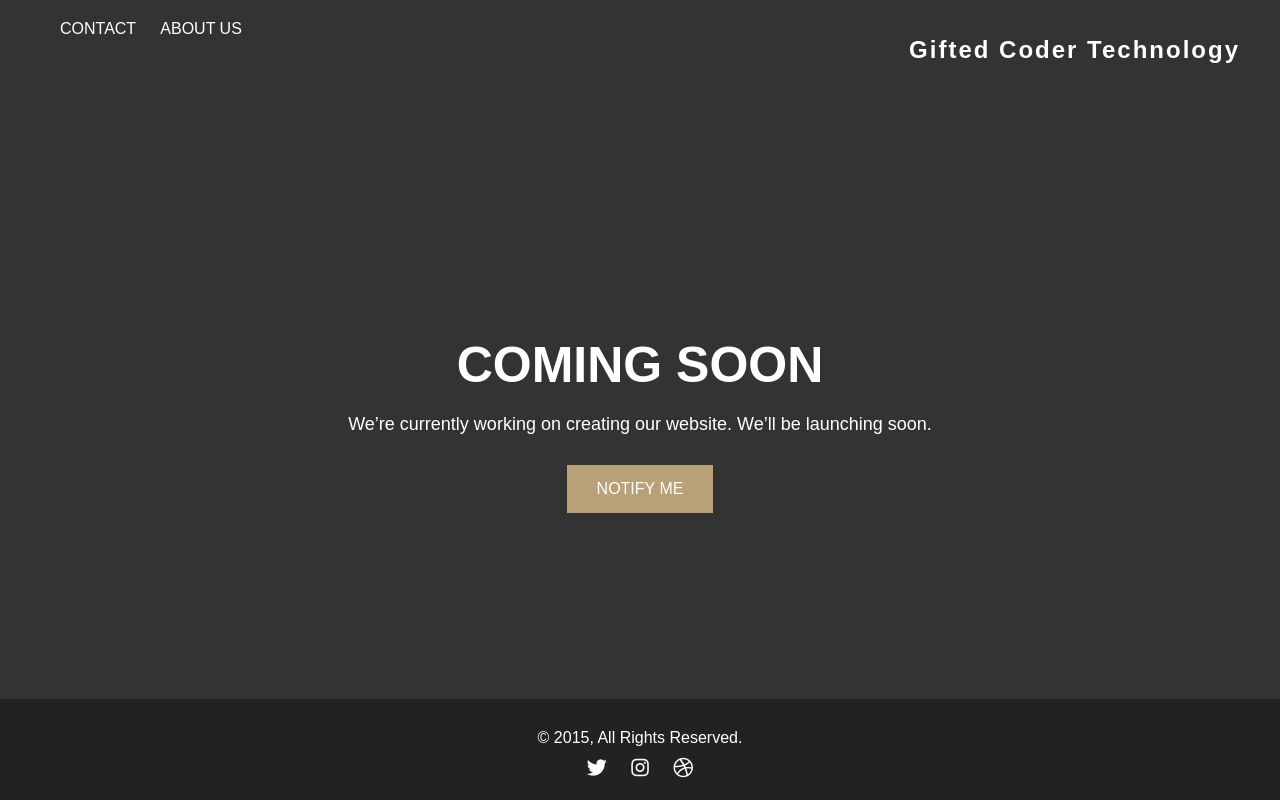
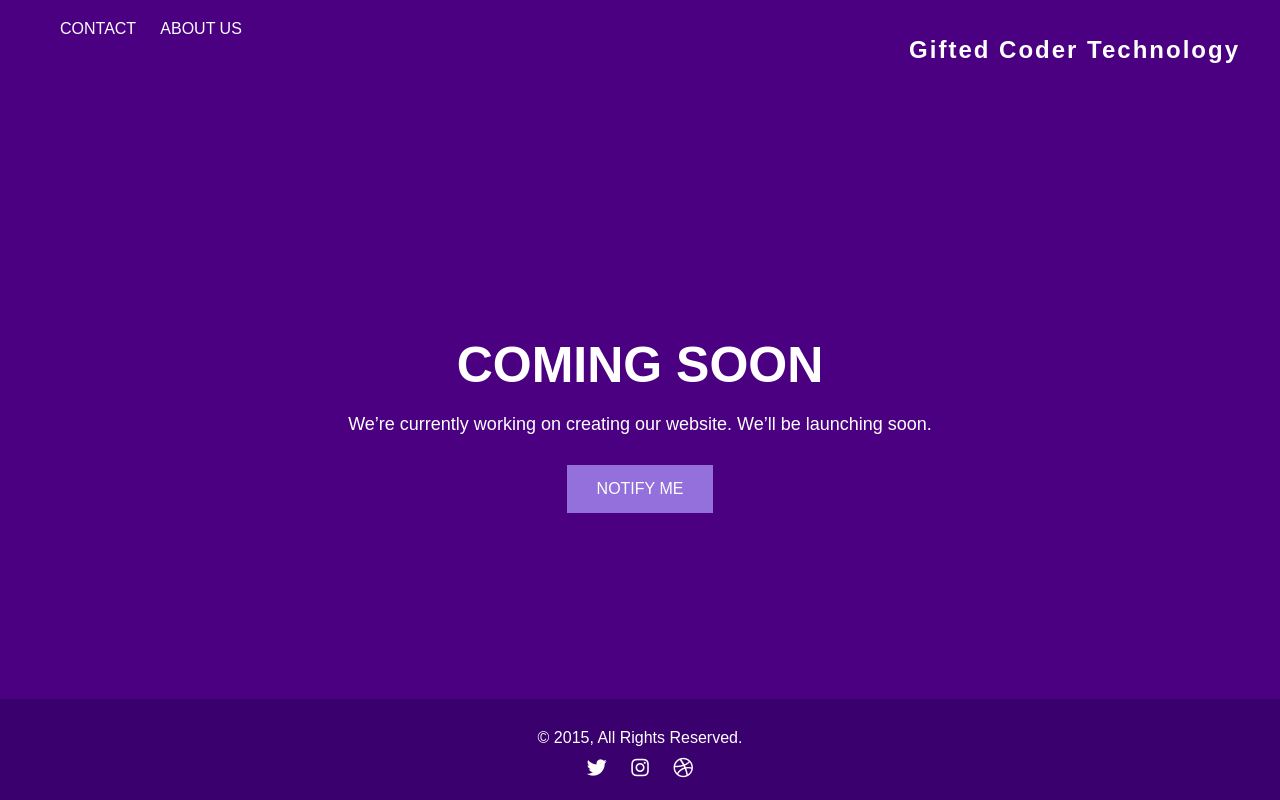
Before and after one commit to PrensesMTN/PrensesMTN.github.io, a PHP site: page / in a window 1280 px wide. Run offline with PHP 8.4, Linux system fonts and the light colour scheme.

Commit message:
Update styles.css
changed to purple

```diff
--- a/styles.css
+++ b/styles.css
@@ -1,7 +1,7 @@
 /* Genel stil */
 body {
     font-family: 'Arial', sans-serif;
-    background-color: #333;
+    background-color: #4B0082; /* Mor arka plan */
     color: #fff;
     margin: 0;
     padding: 0;
@@ -43,7 +43,7 @@ header nav a {
 }
 
 .notify-btn {
-    background-color: #b8a079;
+    background-color: #9370DB; /* Açık mor buton */
     color: #fff;
     border: none;
     padding: 15px 30px;
@@ -53,12 +53,12 @@ header nav a {
 }
 
 .notify-btn:hover {
-    background-color: #a49063;
+    background-color: #7B68EE; /* Daha koyu mor hover rengi */
 }
 
 footer {
     padding: 20px;
-    background-color: #222;
+    background-color: #3a006d; /* Daha koyu mor footer */
     display: flex;
     justify-content: center;
     align-items: center;
@@ -77,7 +77,7 @@ footer .social-icons a {
 }
 
 footer .social-icons a:hover {
-    color: #b8a079;
+    color: #9370DB; /* Sosyal medya ikonlarına açık mor hover efekti */
 }
 
 /* Media Queries - Mobil Uyum için */
```
